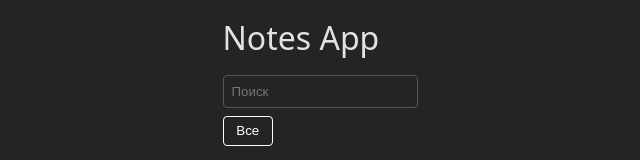
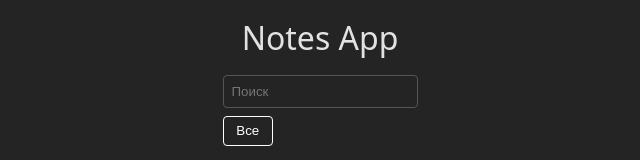
Before and after one commit to Uniqxxvii/notes-app, a React app: page / in a window 1280 px wide. Shown: the top 160 px of the page, without its empty margins (320-960 px from the left). Built offline with nearby package versions, Linux system fonts and the light colour scheme; the HTML template or start-up script is replaced by a standard one.

Commit message:
chore: final version MVP

```diff
--- a/src/App.css
+++ b/src/App.css
@@ -6,3 +6,7 @@
   flex-direction: column;
   gap: 1rem;
 }
+
+.app-title {
+  text-align: center;
+}
--- a/src/App.jsx
+++ b/src/App.jsx
@@ -40,7 +40,7 @@ function App() {
 
   return (
     <div className="app">
-      <h1>Notes App</h1>
+      <h1 className="app-title">Notes App</h1>
       <Header
         searchQuery={searchQuery}
         setSearchQuery={setSearchQuery}
```
